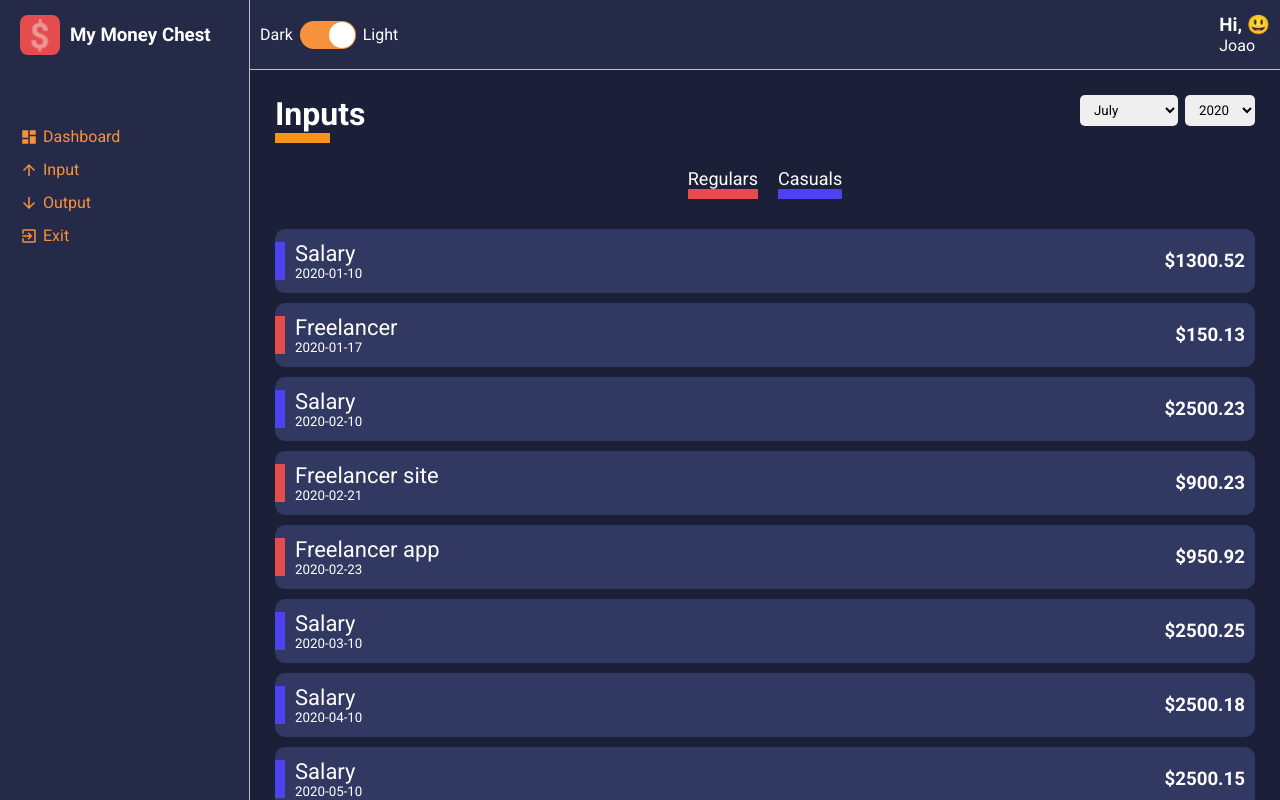
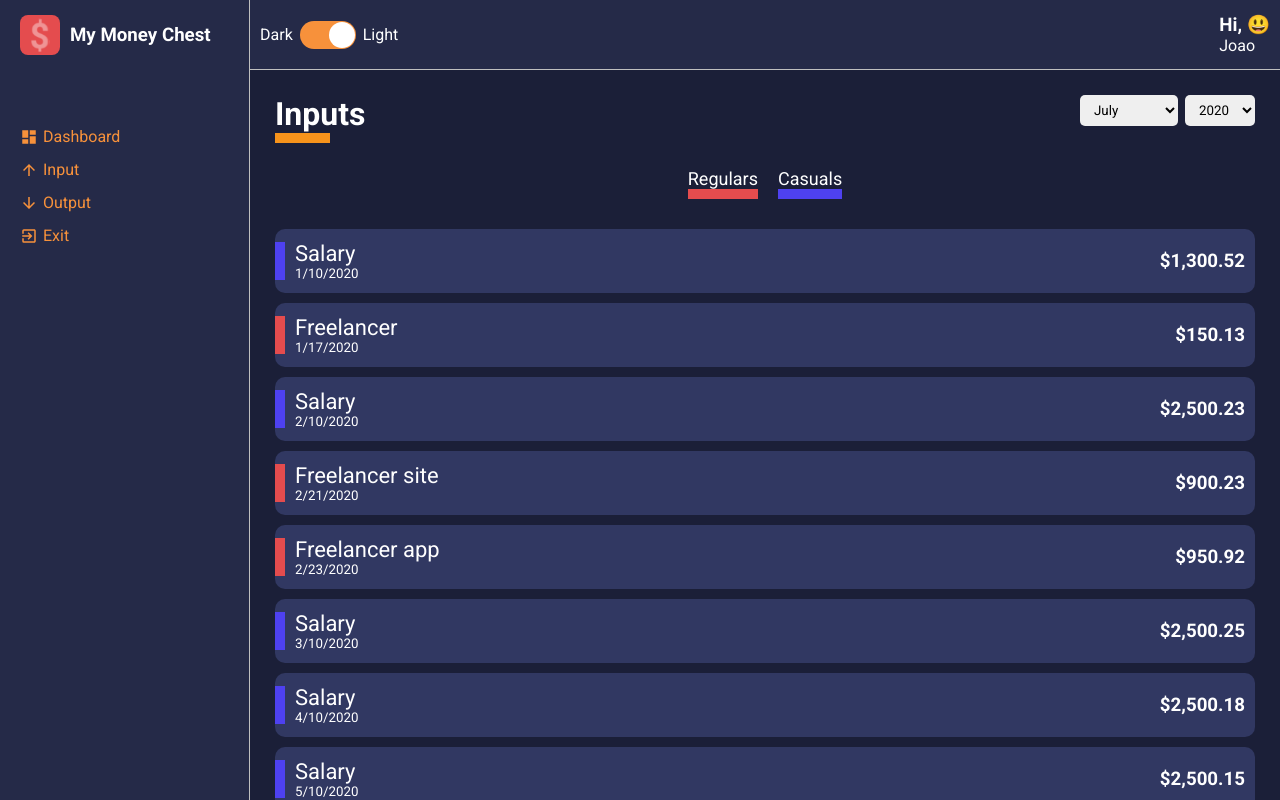
Before and after one commit to fernandobcc/dashboard_app, a React (Create React App) app in the folder frontend/: page /list/entry-balance in a window 1280 px wide. Built offline with nearby package versions, Linux system fonts and the light colour scheme.

Commit message:
feat: add date and currency formatter

```diff
--- a/frontend/src/components/Content/index.tsx
+++ b/frontend/src/components/Content/index.tsx
@@ -4,7 +4,7 @@ interface Props {
   children: React.ReactNode
 }
 
-const Content: React.FC<Props> = ({ children }) => {
+const Content = ({ children }: Props) => {
   return <S.Wrapper>{children}</S.Wrapper>
 }
 
--- a/frontend/src/components/ContentHeader/index.tsx
+++ b/frontend/src/components/ContentHeader/index.tsx
@@ -6,7 +6,7 @@ interface IContentHeaderProps {
   children: React.ReactNode
 }
 
-const ContentHeader: React.FC<IContentHeaderProps> = ({ title, lineColor, children }) => {
+const ContentHeader = ({ title, lineColor, children }: IContentHeaderProps) => {
   return (
     <S.Wrapper>
       <S.TitleContainer lineColor={lineColor}>
--- a/frontend/src/components/Layout/index.tsx
+++ b/frontend/src/components/Layout/index.tsx
@@ -7,7 +7,7 @@ interface Props {
   children: React.ReactNode
 }
 
-const Layout: React.FC<Props> = ({ children }) => (
+const Layout = ({ children }: Props) => (
   <S.Wrapper>
     <MainHeader />
     <Aside />
--- a/frontend/src/components/MainHeader/index.tsx
+++ b/frontend/src/components/MainHeader/index.tsx
@@ -3,7 +3,7 @@ import * as S from './styles'
 import emojis from '../../utils/emojis'
 import Toggle from '../Toggle'
 
-const MainHeader: React.FC = () => {
+const MainHeader = () => {
   const emoji = useMemo(() => {
     const indice = Math.floor(Math.random() * emojis.length)
     return emojis[indice]
--- a/frontend/src/components/SelectInput/index.tsx
+++ b/frontend/src/components/SelectInput/index.tsx
@@ -7,7 +7,7 @@ interface ISelectInputProps {
   }[]
 }
 
-const SelectInput: React.FC<ISelectInputProps> = ({ options }) => (
+const SelectInput = ({ options }: ISelectInputProps) => (
   <S.Wrapper>
     <select>
       {options.map((option) => (
--- a/frontend/src/components/Toggle/index.tsx
+++ b/frontend/src/components/Toggle/index.tsx
@@ -1,6 +1,6 @@
 import * as S from './styles'
 
-const Toggle: React.FC = () => (
+const Toggle = () => (
   <S.Wrapper>
     <S.ToggleLabel>Dark</S.ToggleLabel>
     <S.ToggleSelector
--- a/frontend/src/pages/List/index.tsx
+++ b/frontend/src/pages/List/index.tsx
@@ -6,6 +6,8 @@ import HistoryFinanceCard from '../../components/HistoryFinanceCard'
 import { useEffect, useMemo, useState } from 'react'
 import SelectInput from '../../components/SelectInput'
 import * as S from './styles'
+import formatCurrency from '../../utils/currencyFormat'
+import formatDate from '../../utils/formatDate'
 
 type ListProps = {
   type?: string
@@ -73,7 +75,7 @@ const List = ({ type }: ListProps) => {
       return {
         id: MD5(uniqueId).toString(),
         description: item.description,
-        amount: item.amount,
+        amount: formatCurrency(item.amount),
         type: item.type,
         frequency: item.frequency,
         date: item.date,
@@ -105,8 +107,8 @@ const List = ({ type }: ListProps) => {
             key={item.id}
             tagColor={item.tagColor}
             title={item.description}
-            subtitle={item.date}
-            amount={'$' + item.amount}
+            subtitle={formatDate(item.date)}
+            amount={item.amount}
           />
         ))}
       </S.Content>
--- /dev/null
+++ b/frontend/src/utils/currencyFormat.ts
@@ -0,0 +1,11 @@
+const formatCurrency = (currency: string): string => {
+  const currencyNumber = Number(currency)
+
+  return currencyNumber.toLocaleString('en-US', {
+    style: 'currency',
+    currency: 'USD',
+    minimumFractionDigits: 2
+  })
+}
+
+export default formatCurrency
--- /dev/null
+++ b/frontend/src/utils/formatDate.ts
@@ -0,0 +1,5 @@
+const formatDate = (date: string): string => {
+  return new Date(date).toLocaleDateString()
+}
+
+export default formatDate
```
